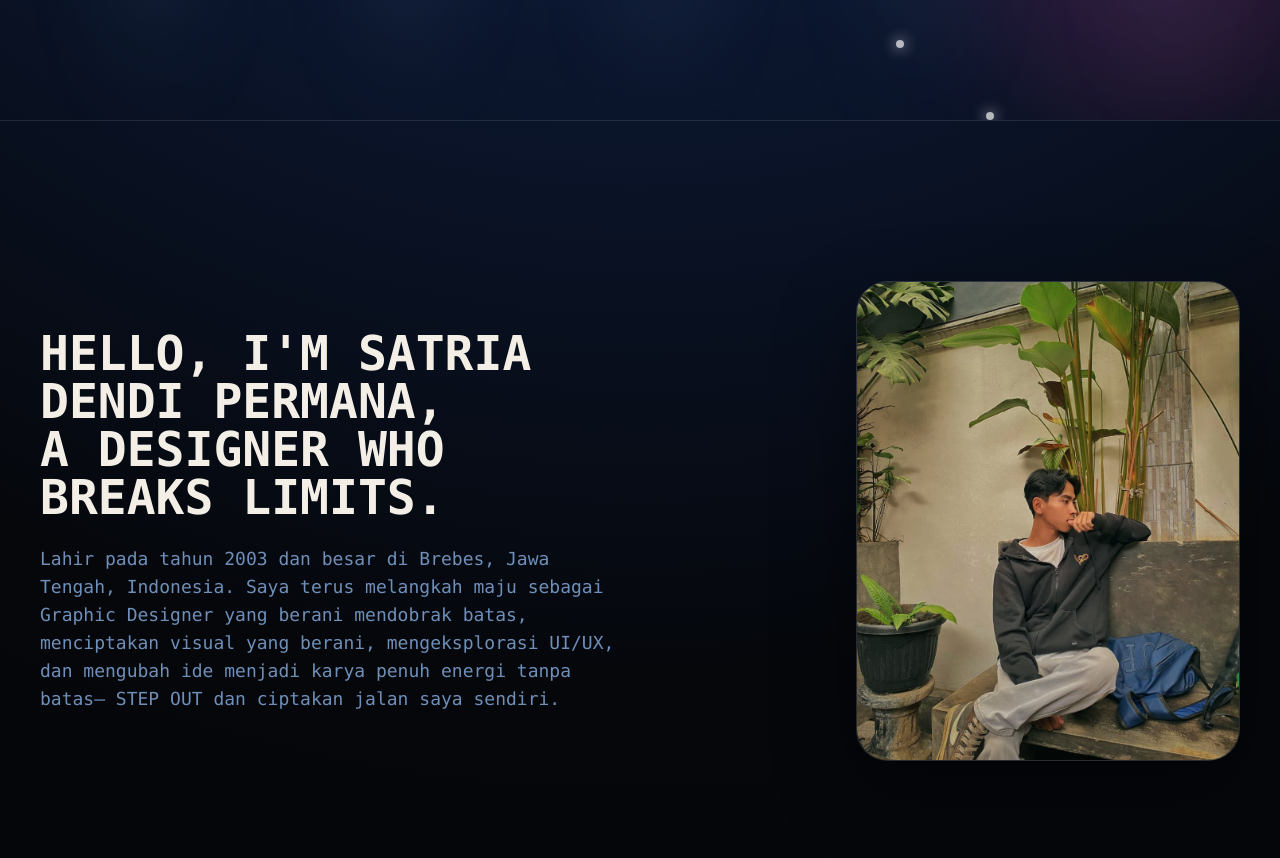
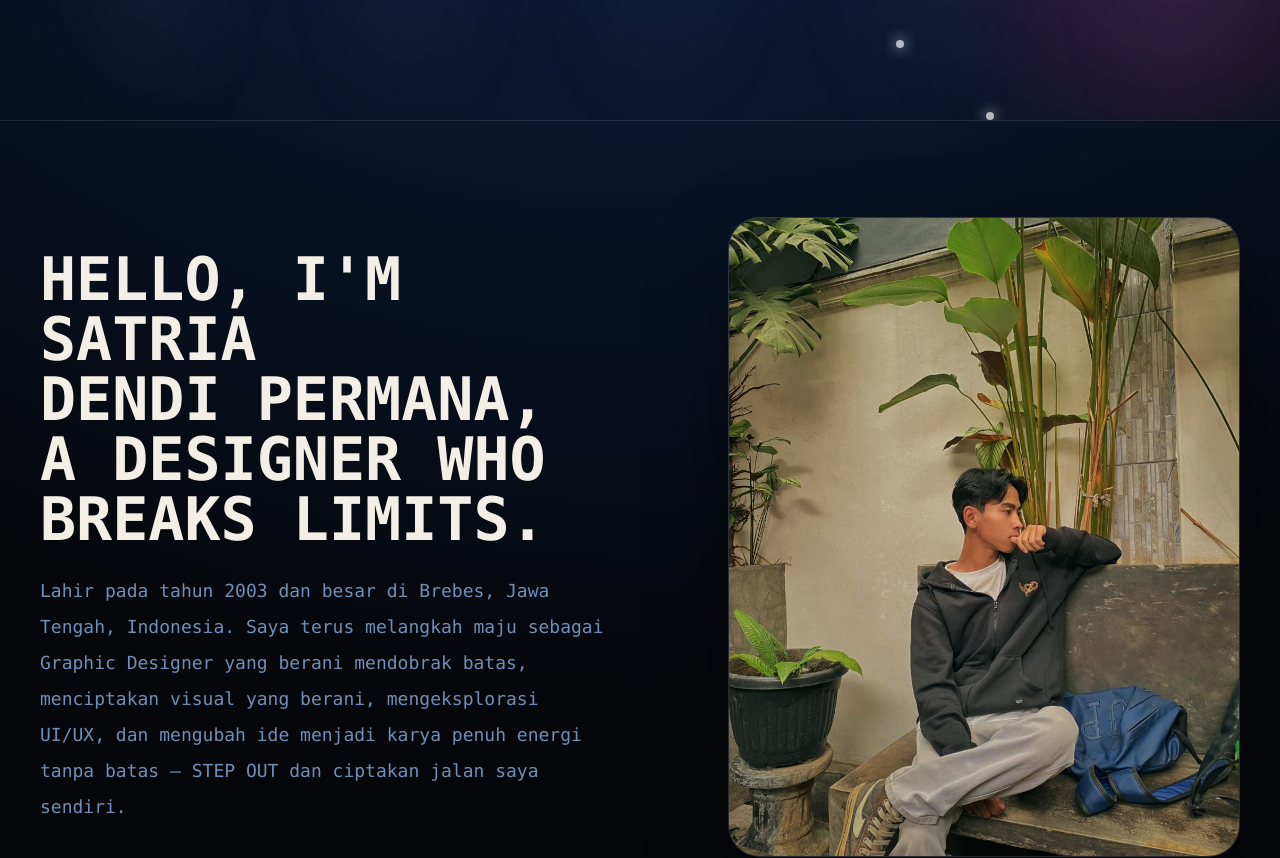
Before and after one commit to dendiofskyez/dendi-portfolio, a React (Vite) app: page / in a window 1280 px wide. Shown: the part 740-1598 px from the top of the page. Built offline with nearby package versions, Linux system fonts and the light colour scheme.

Commit message:
Update App.tsx

```diff
--- a/src/App.tsx
+++ b/src/App.tsx
@@ -114,33 +114,39 @@ export default function Portfolio() {
       </section>
 <section
   id="about"
-  className="grid min-h-screen items-center gap-10 border-b border-white/10 px-4 py-16 md:grid-cols-2 md:px-10"
+  className="mx-auto grid min-h-screen max-w-7xl items-center gap-10 border-b border-white/10 px-5 py-16 sm:px-8 md:grid-cols-2 md:gap-14 md:px-10 md:py-24"
 >
   {/* TEXT */}
-  <div className="flex h-full flex-col justify-center">
-    <h2 className="text-2xl font-bold leading-tight text-[#f3efe6] md:text-5xl">
-      HELLO, I'M SATRIA DENDI PERMANA,
+  <div className="order-2 flex flex-col justify-center md:order-1">
+    <h2 className="text-3xl font-bold leading-tight text-[#f3efe6] sm:text-4xl md:text-5xl lg:text-6xl">
+      HELLO, I'M SATRIA
       <br />
-      A DESIGNER WHO BREAKS LIMITS.
+      DENDI PERMANA,
+      <br />
+      A DESIGNER WHO
+      <br />
+      BREAKS LIMITS.
     </h2>
 
-    <p className="mt-6 max-w-xl text-sm leading-8 md:text-lg">
+    <p className="mt-6 max-w-xl text-sm leading-8 text-[#6f8fb8] sm:text-base md:text-lg md:leading-9">
       Lahir pada tahun 2003 dan besar di Brebes, Jawa Tengah, Indonesia.
       Saya terus melangkah maju sebagai Graphic Designer yang berani
       mendobrak batas, menciptakan visual yang berani, mengeksplorasi
-      UI/UX, dan mengubah ide menjadi karya penuh energi tanpa batas—
+      UI/UX, dan mengubah ide menjadi karya penuh energi tanpa batas —
       STEP OUT dan ciptakan jalan saya sendiri.
     </p>
   </div>
 
-  {/* FOTO PROFIL */}
-  <div className="flex h-full items-center justify-center md:justify-end">
-    <div className="aspect-[4/5] w-full max-w-sm overflow-hidden rounded-[2rem] border border-white/10 bg-white/5 shadow-[0_30px_80px_rgba(0,0,0,0.45)]">
-      <img
-        src={profile}
-        alt="Profile"
-        className="h-full w-full object-cover"
-      />
+  {/* FOTO */}
+  <div className="order-1 flex justify-center md:order-2 md:justify-end">
+    <div className="w-full max-w-[280px] sm:max-w-sm md:max-w-md lg:max-w-lg">
+      <div className="aspect-[4/5] overflow-hidden rounded-[2rem] border border-white/10 bg-white/5 shadow-[0_30px_80px_rgba(0,0,0,0.45)]">
+        <img
+          src={profile}
+          alt="Profile"
+          className="h-full w-full object-cover"
+        />
+      </div>
     </div>
   </div>
 </section>
```
